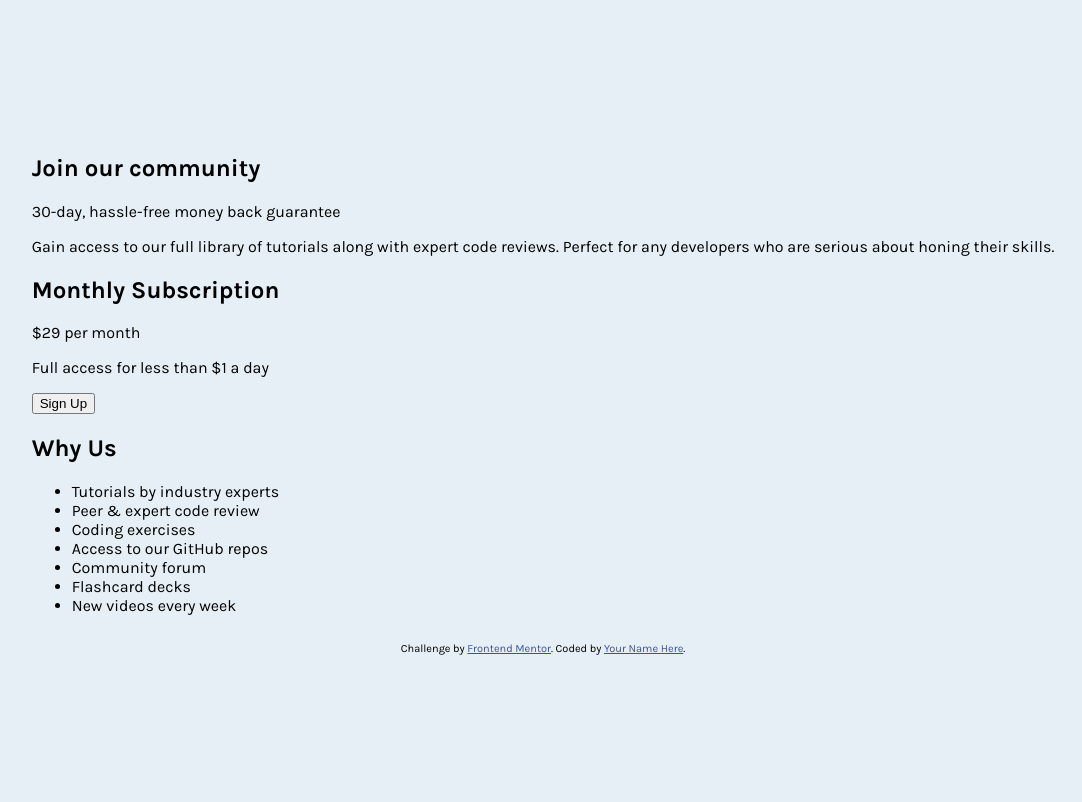
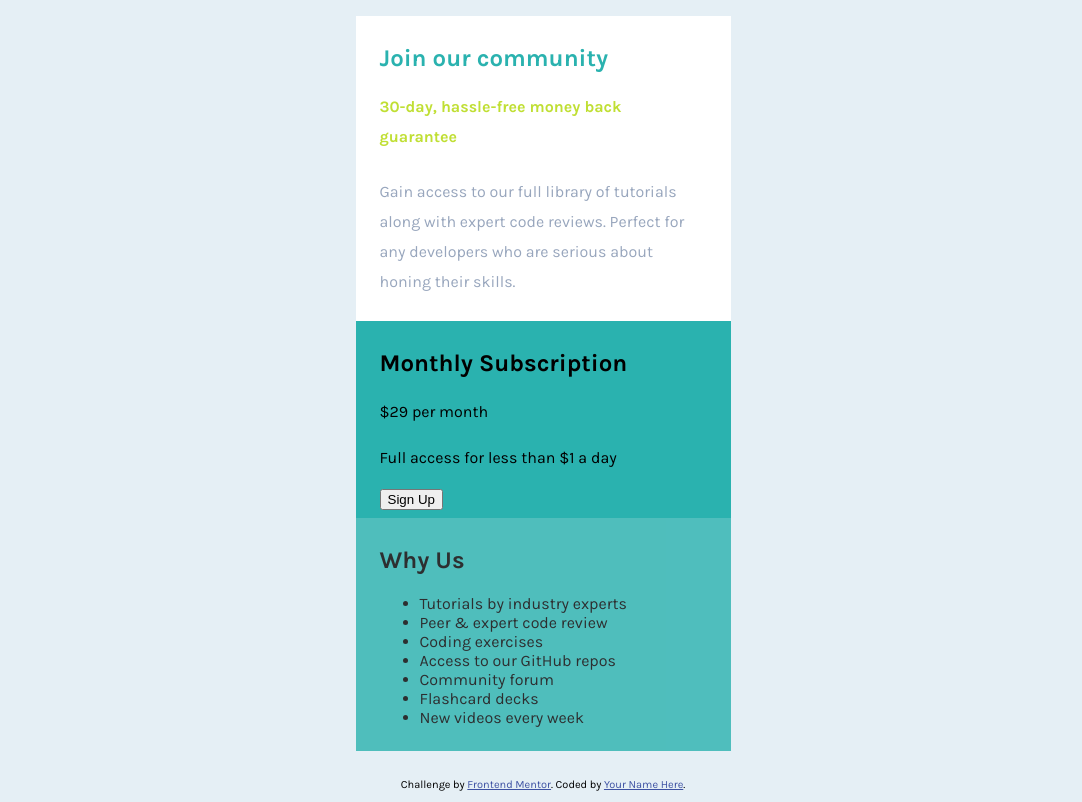
Before and after one commit to AlexdelCarmen/single-price-grid-component, a plain HTML site: page index.html in a window 1280 px wide. Shown: the whole page, without its empty margins (97-1179 px from the left). Drawn offline with Linux system fonts and the light colour scheme.

Commit message:
Add shared card styles and card 1 specific styles.

```diff
--- a/index.html
+++ b/index.html
@@ -28,15 +28,6 @@
 
     <title>Frontend Mentor | Single Price Grid Component</title>
 
-    <style>
-      .attribution {
-        font-size: 11px;
-        text-align: center;
-      }
-      .attribution a {
-        color: hsl(228, 45%, 44%);
-      }
-    </style>
   </head>
   <body>
     <div class="component">
--- a/style.css
+++ b/style.css
@@ -1,4 +1,6 @@
-*, *::before, *::after {
+*,
+*::before,
+*::after {
   box-sizing: border-box;
 }
 
@@ -7,9 +9,9 @@
   --main-color2: hsl(71, 73%, 54%);
   --neutral-color1: hsl(204, 43%, 93%);
   --neutral-color2: hsl(218, 22%, 67%);
-    --main-font: 'Karla', sans-serif;
+  --main-font: "Karla", sans-serif;
   --title-size: 24px;
-    --para-size:  16px;
+  --para-size: 16px;
   --mobile-width: 375px;
   --desktop-width: 1440px;
 }
@@ -26,3 +28,63 @@ body {
   font-family: var(--main-font);
   font-size: var(--para-size);
 }
+
+.component {
+    display: flex;
+    flex-direction: column;
+    max-width: var(--mobile-width);
+    justify-content: center;
+    align-items: center;
+    margin: 1rem 0;
+}
+
+
+.card2, .card3 {
+    background-color: var(--main-color1);
+}
+
+.card3 {
+    opacity: 0.8;
+}
+
+.card {
+    min-width: 100%;
+    padding: 0.5rem 1.5rem;
+}
+
+.card-text {
+    line-height: 30px;
+}
+
+/* Card 1 styles */
+
+.card1 {
+    background-color: #fff;
+}
+
+.card1 > .card-title {
+    color: var(--main-color1);
+}
+
+.green {
+    font-weight: 700;
+    color: var(--main-color2) !important;
+    padding-right: 0.5rem;
+    margin-bottom: 1.6rem;
+}
+
+.card1 > .card-text {
+    color: var(--neutral-color2);
+}
+
+
+
+/* attribution or footer */
+
+.attribution {
+  font-size: 11px;
+  text-align: center;
+}
+.attribution a {
+  color: hsl(228, 45%, 44%);
+}
```
Lines whose indentation alone changed are shown as unchanged.
